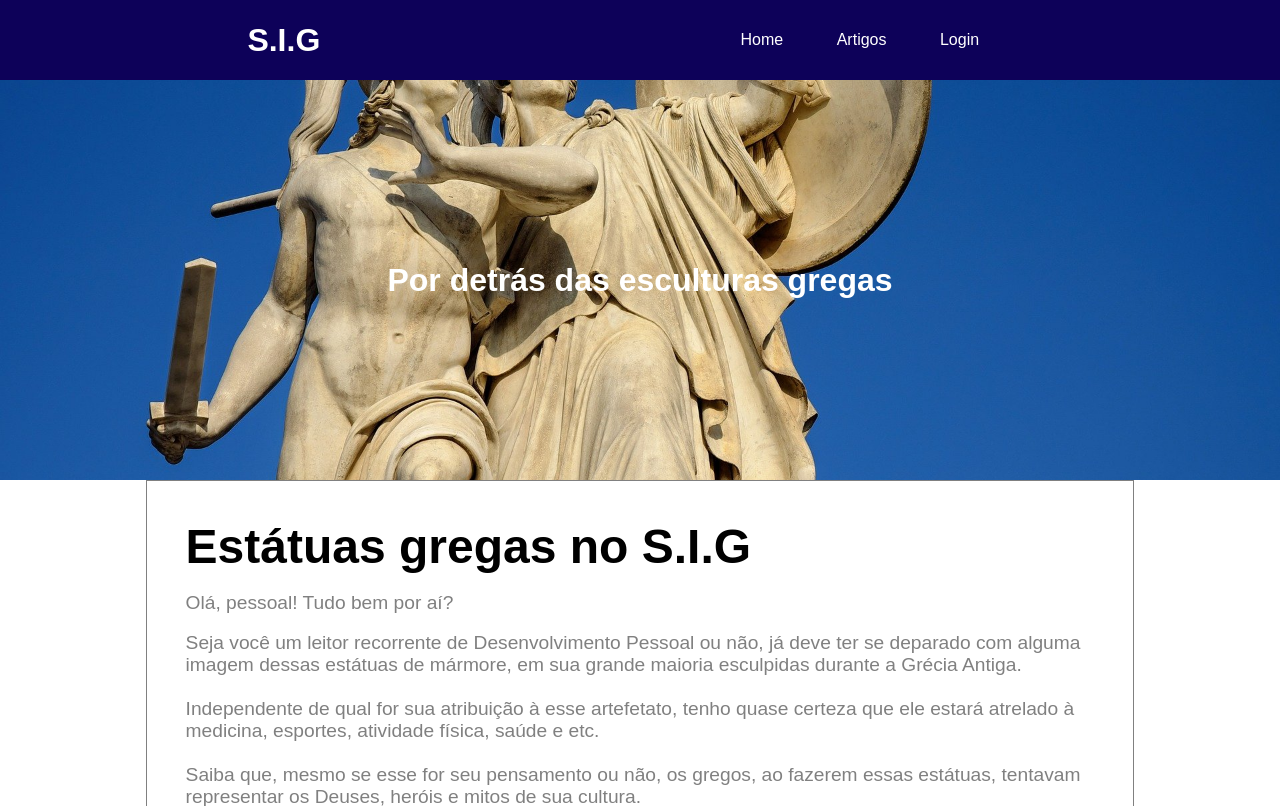
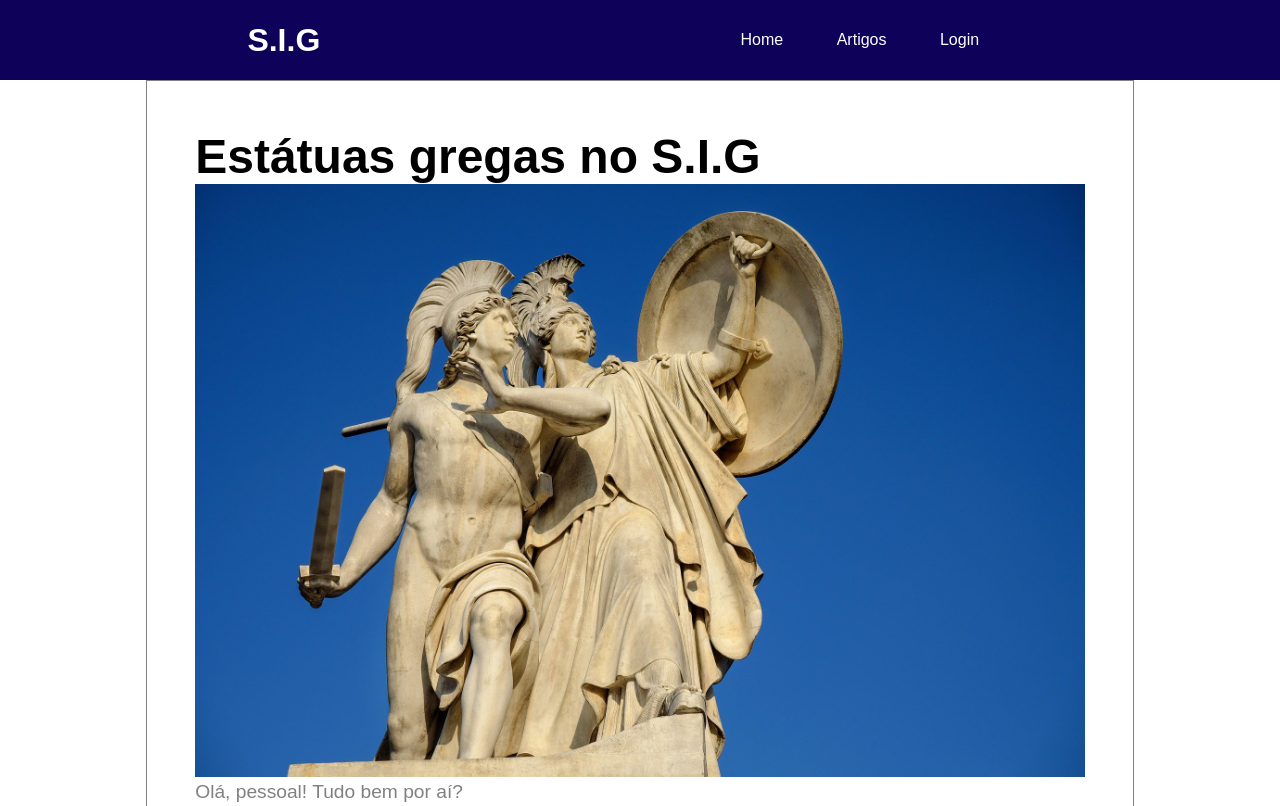
Before and after one commit to Vinifd1234/projeto_pessoal, a website: page public/posts/post1.html in a window 1280 px wide. Shown: the top 806 px of the page. Drawn offline with Linux system fonts and the light colour scheme.

Commit message:
V1 da estilização dos posts concluída

```diff
--- a/public/posts/post1.html
+++ b/public/posts/post1.html
@@ -18,17 +18,15 @@
             </ul>
         </div>
     </div>
-    <div class="wallpaper">
-        <div class="text">
-            <h1>Por detrás das esculturas gregas</h1>
-        </div>
-    </div>
 
     <div class="conteudo">
         <div class="container">
 
             <section>
-                <p class="titulo">Estátuas gregas no S.I.G</p><br>
+                <p class="titulo">Estátuas gregas no S.I.G</p>
+                <div class="img">
+                <img src="../img/wallpaper_1.jpg" alt="">
+                </div>
                 <p class="paragrafo">Olá, pessoal! Tudo bem por aí?</p><br>
                 <p class="paragrafo">Seja você um leitor recorrente de Desenvolvimento Pessoal ou não, já deve ter se deparado com alguma imagem dessas estátuas de mármore, em sua grande maioria esculpidas durante a Grécia Antiga.<br><br>
                     Independente de qual for sua atribuição à esse artefetato, tenho quase certeza que ele estará atrelado à medicina, esportes, atividade física, saúde e etc.<br><br>
@@ -49,14 +47,6 @@
                 </p>
 
             </section>
-            <div class="sobre">
-            <div class="autor">
-                <div class="imagem_autor"></div>
-                <div class="text">
-                    <h1>Vinicius Oliveira Pedroso</h1>
-                    <p>Genuínamente interessado por Desenvolvimento Pessoal, iniciei minha jornada nesse ramo em 2019 enquanto ainda estava no ensino médio e me deparei com problemas reais que me levaram ao S.I.G. Gosto de ler, estudar e descansar.</p>
-                </div>
-            </div>
         </div>
         </div>
     </div>
--- a/public/styles/post.css
+++ b/public/styles/post.css
@@ -54,26 +54,15 @@
     color: gray;
 }
 
-.wallpaper{
-    background-image: url('../img/wallpaper_1.jpg');
-    background-repeat: no-repeat;
-    background-size: cover;
-    background-position: center;
-    height: 50vh;
-    overflow: hidden;
-    font-family: 'Poppins', sans-serif;
-
+.conteudo .img{
+    max-width: 100%;
+    width: 100%;
 }
 
-.wallpaper .text{
-    width: 100%;
-    height: 100%;
-    display: flex;
-    justify-content: center;
-    align-items: center;
-    color: white;
+.conteudo .img img{
+    max-width: 100%;
+}
 
-}
 
 .titulo{
     color: black;
@@ -86,7 +75,7 @@
 }
 
 .conteudo section{
-    padding: 3vw;
+    padding: 3rem;
 }
 
 .sobre{
@@ -95,14 +84,11 @@
 }
 
 .autor{
-    width: 50%;
     display: flex;
 }
 
-.imagem_autor{
+.autor img{
     width: 8rem;
-    border-radius: 50%;
-    background-image: url('../img/minha_foto.jpg');
 }
 
 .text{
```
